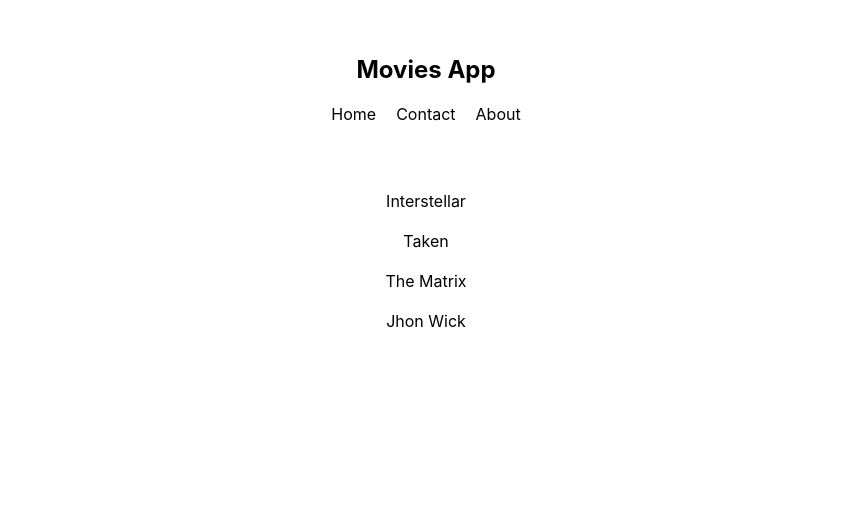
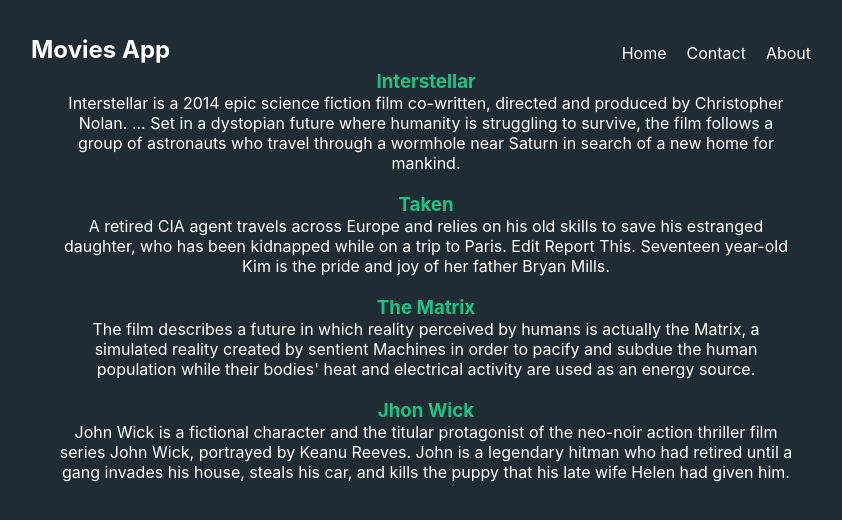
Before and after one commit to MohamedEssaadani/react-movies-contextapi, a React (Create React App) app: page / in a window 1280 px wide. Shown: the top 520 px of the page, without its empty margins (214-1056 px from the left). Built offline with nearby package versions, Linux system fonts and the light colour scheme.

Commit message:
movies list

```diff
--- a/src/components/MoviesList.js
+++ b/src/components/MoviesList.js
@@ -5,10 +5,45 @@
     return (
       <div className="movies-list">
         <ul>
-          <li>Interstellar</li>
-          <li>Taken</li>
-          <li>The Matrix</li>
-          <li>Jhon Wick</li>
+          <li>
+            <h3>Interstellar</h3>
+            <p>
+              Interstellar is a 2014 epic science fiction film co-written,
+              directed and produced by Christopher Nolan. ... Set in a dystopian
+              future where humanity is struggling to survive, the film follows a
+              group of astronauts who travel through a wormhole near Saturn in
+              search of a new home for mankind.
+            </p>
+          </li>
+          <li>
+            <h3>Taken</h3>
+            <p>
+              A retired CIA agent travels across Europe and relies on his old
+              skills to save his estranged daughter, who has been kidnapped
+              while on a trip to Paris. Edit Report This. Seventeen year-old Kim
+              is the pride and joy of her father Bryan Mills.
+            </p>
+          </li>
+          <li>
+            <h3>The Matrix</h3>
+            <p>
+              The film describes a future in which reality perceived by humans
+              is actually the Matrix, a simulated reality created by sentient
+              Machines in order to pacify and subdue the human population while
+              their bodies' heat and electrical activity are used as an energy
+              source.
+            </p>
+          </li>
+          <li>
+            <h3>Jhon Wick</h3>
+            <p>
+              John Wick is a fictional character and the titular protagonist of
+              the neo-noir action thriller film series John Wick, portrayed by
+              Keanu Reeves. John is a legendary hitman who had retired until a
+              gang invades his house, steals his car, and kills the puppy that
+              his late wife Helen had given him.
+            </p>
+          </li>
         </ul>
       </div>
     );
--- a/src/components/Navbar.js
+++ b/src/components/Navbar.js
@@ -6,9 +6,15 @@
       <nav>
         <h1>Movies App</h1>
         <ul>
-          <li>Home</li>
-          <li>Contact</li>
-          <li>About</li>
+          <li>
+            <a href="/">Home</a>
+          </li>
+          <li>
+            <a href="/contact">Contact</a>
+          </li>
+          <li>
+            <a href="/about">About</a>
+          </li>
         </ul>
       </nav>
     );
--- a/src/index.css
+++ b/src/index.css
@@ -1,3 +1,8 @@
+* {
+  margin: 0;
+  padding: 0;
+  color: #ffffff;
+}
 body {
   margin: 0;
   font-family: -apple-system, BlinkMacSystemFont, "Segoe UI", "Roboto", "Oxygen",
@@ -5,10 +10,11 @@
     sans-serif;
   -webkit-font-smoothing: antialiased;
   -moz-osx-font-smoothing: grayscale;
+  background-color: #202c33;
 }
 
 .App {
-  max-width: 400px;
+  max-width: 800px;
   margin: 30px auto;
   text-align: center;
 }
@@ -17,13 +23,27 @@
   padding: 5px;
 }
 
+nav h1 {
+  float: left;
+}
+
 nav ul {
   padding: 0;
+  margin-top: 8px;
+  float: right;
 }
 
 nav ul li {
   display: inline-block;
   margin: 0 10px;
+}
+
+nav ul li a {
+  text-decoration: none;
+}
+
+nav ul li a:hover {
+  font-weight: bold;
 }
 
 .movies-list {
@@ -41,3 +61,7 @@
   margin: 10x auto;
   border-radius: 10px;
 }
+
+.movies-list li h3 {
+  color: #17c484;
+}
```
